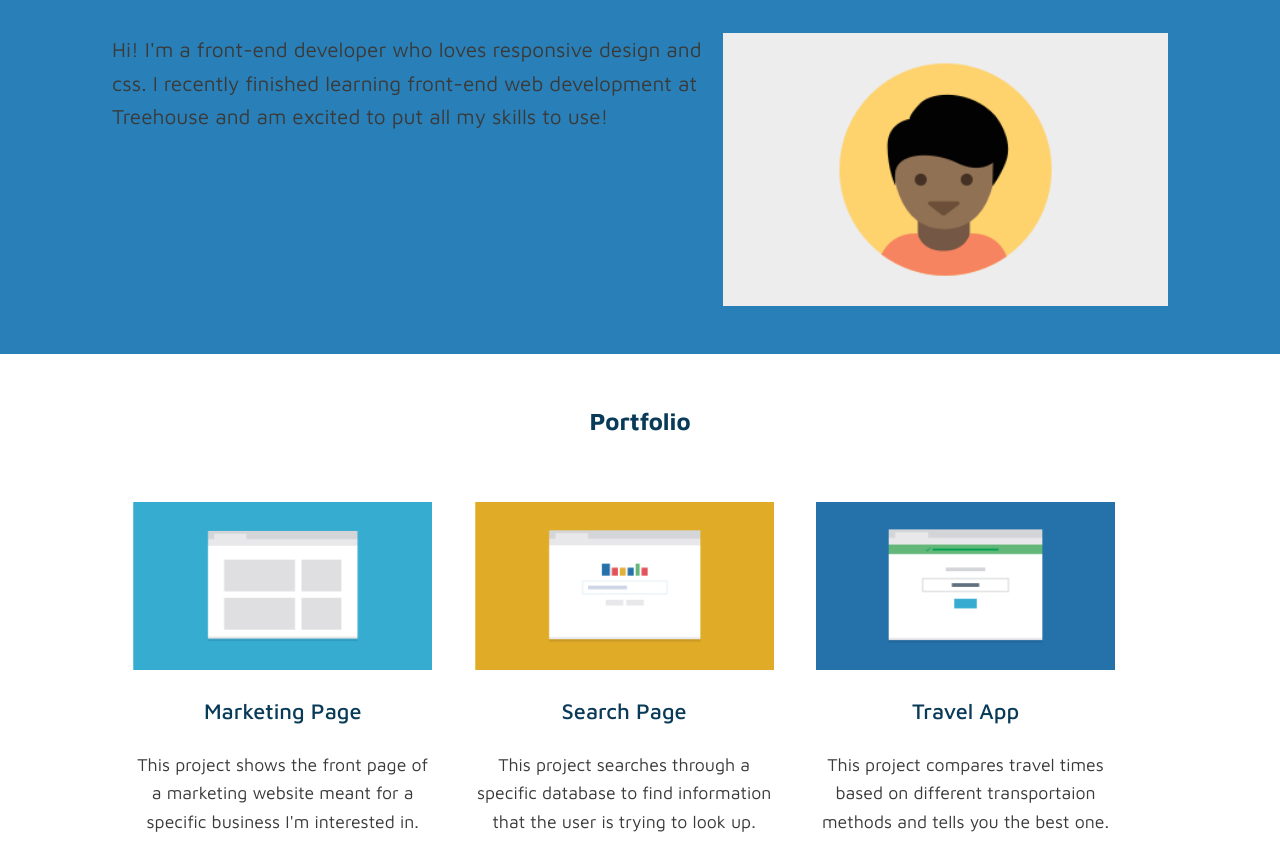
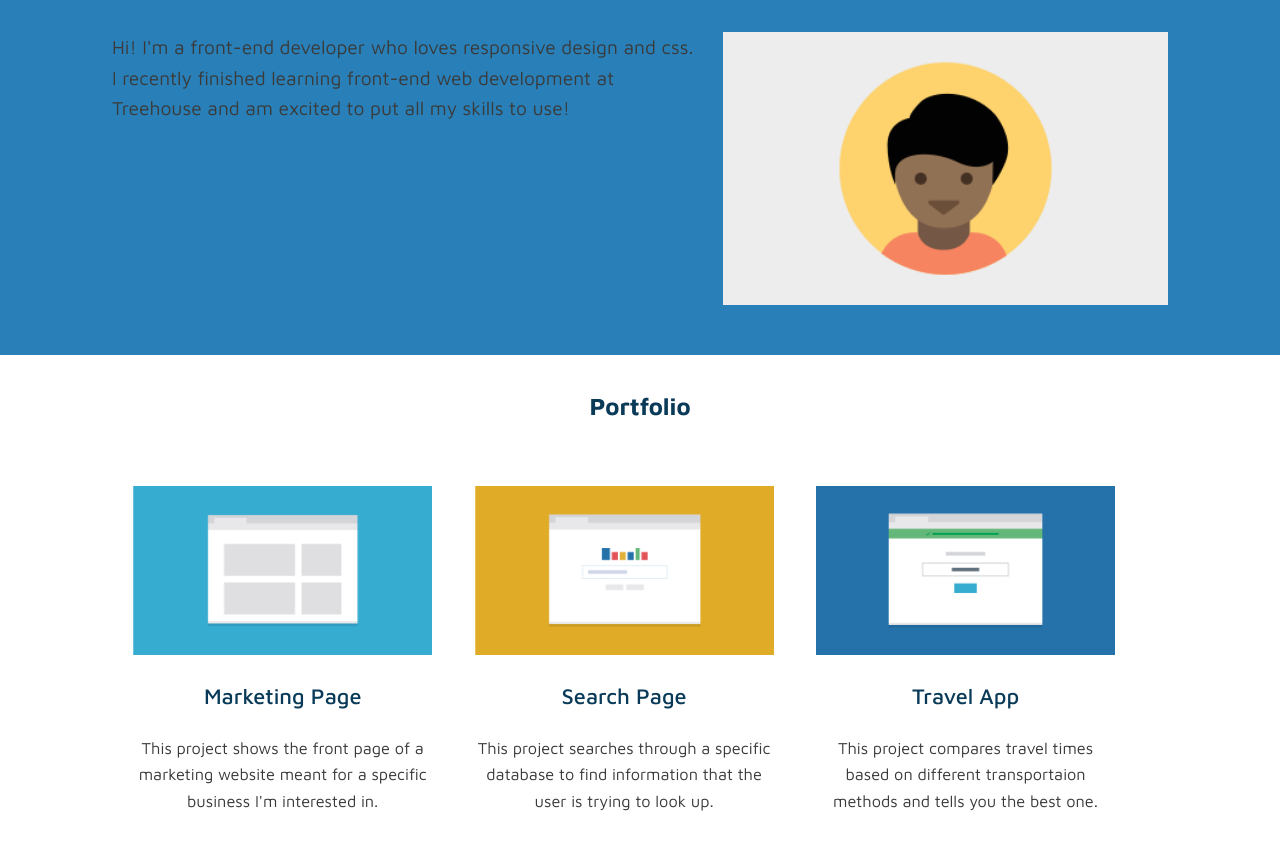
Before and after one commit to dmitriyaa/techdegree-project-2, a plain HTML site: page index.html in a window 1280 px wide. Shown: the part 103-952 px from the top of the page. Drawn offline with Linux system fonts and the light colour scheme.

Commit message:
CSS adjustments

```diff
--- a/css/styles.css
+++ b/css/styles.css
@@ -16,7 +16,7 @@ body {
 }
 
 p {
-	font-size: 1.3em;
+	font-size: 1.2em;
 	margin-bottom: 1.8em;
 }
 
@@ -59,8 +59,8 @@ ul {
 
 
 .main-container {
-   margin-top: 3em;
-   margin-bottom: 3em;
+   margin-top: 50px;
+   margin-bottom: 50px;
 }
 
 .secondary-container {
@@ -94,8 +94,6 @@ ul {
 
 /* ---- About ---- */
 
-
-
 .prof-img {
    width: 60%;
 }
@@ -103,8 +101,8 @@ ul {
 /* ---- Portfolio ---- */
 
 .portfolio {
-   padding-top: 3em;
-   padding-bottom: 3em;
+   padding-top: 2em;
+   padding-bottom: 1em;
 }
 
 .portfolio-list {
@@ -185,11 +183,8 @@ footer nav {
       font-size: .85em;
    }
 
-   /*.portfolio-list li:nth-child(2n+1){
-      clear: both;
-   }*/
-
    .contact{
+      margin-top: 3em;
       margin-bottom: 4em;
    }
 
```
